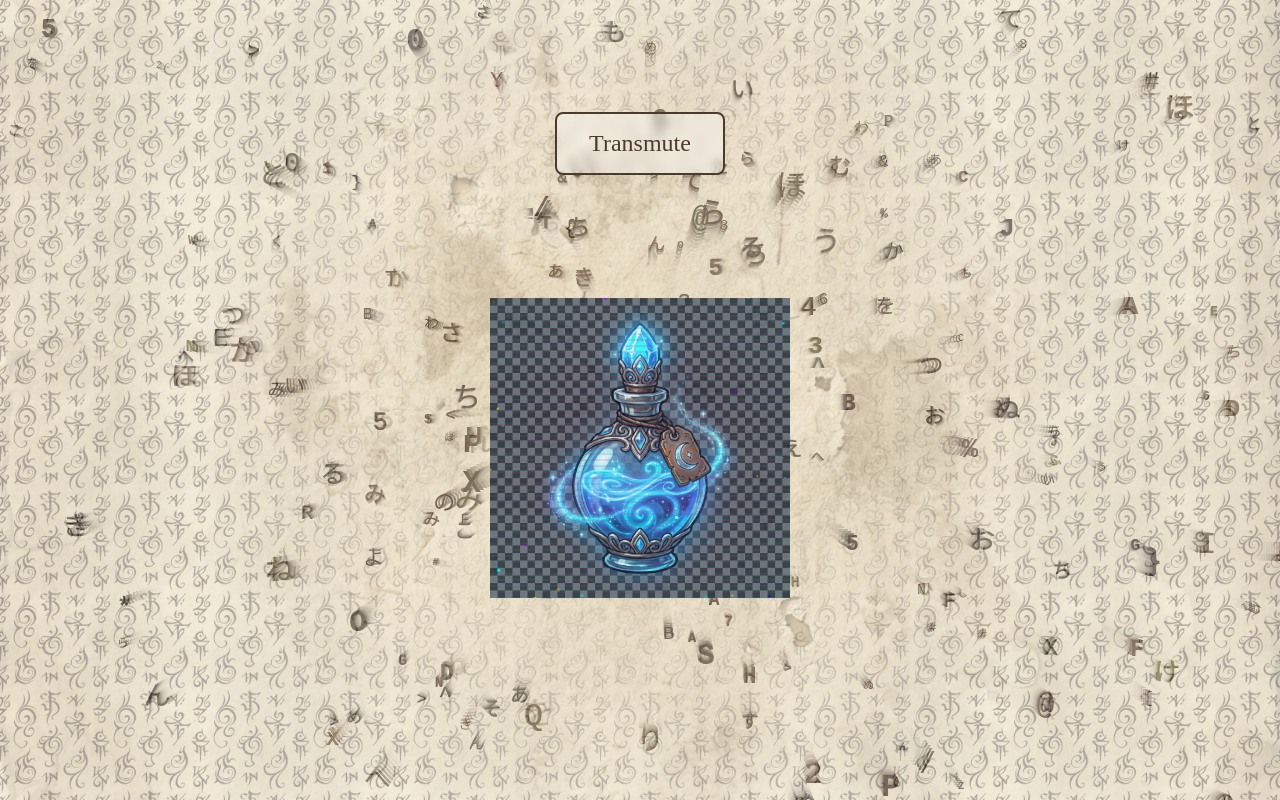
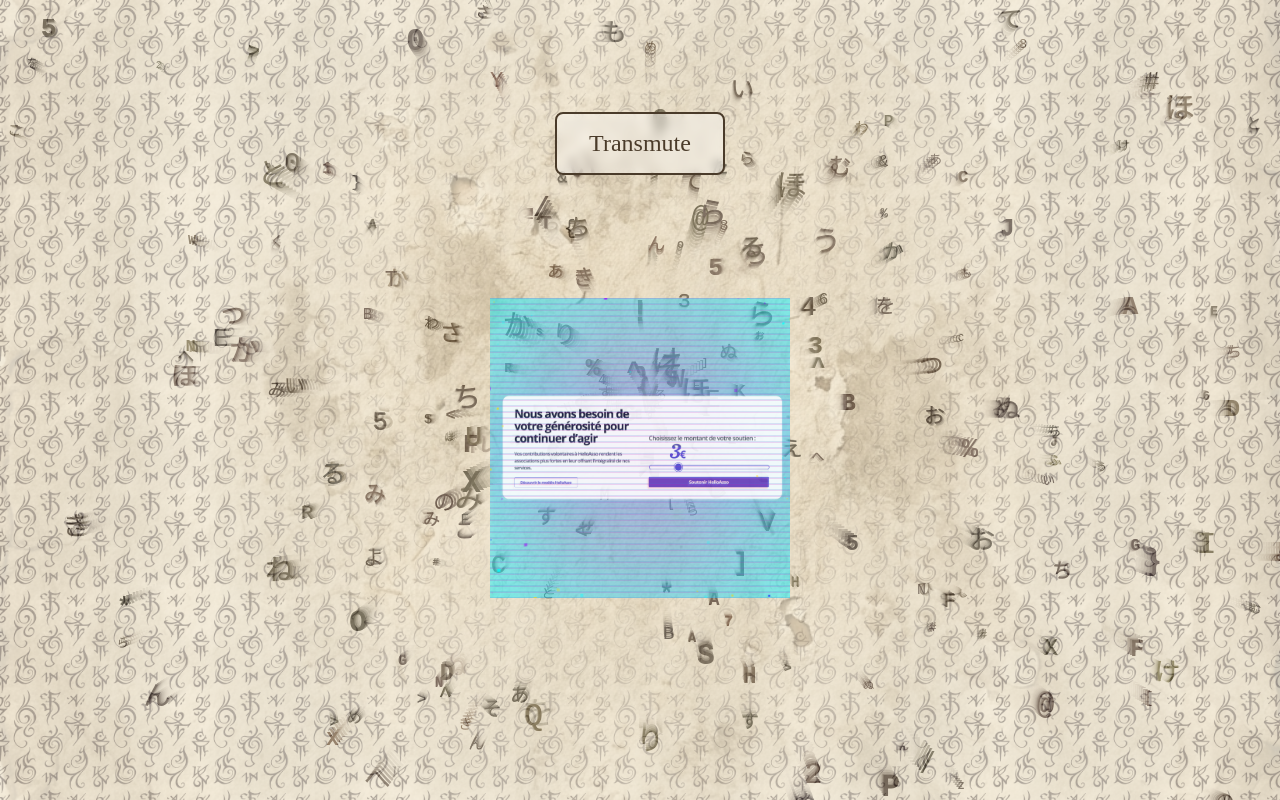
Before and after one commit to LeoGatille/kickoff-magic, a Vue app: page / in a window 1280 px wide. Built offline with nearby package versions, Linux system fonts and the light colour scheme.

Commit message:
update img

```diff
--- a/src/components/MagicalInterface.vue
+++ b/src/components/MagicalInterface.vue
@@ -4,7 +4,7 @@ import ParchmentLayout from './ParchmentLayout.vue';
 import GlitchImage from './GlitchImage.vue';
 import SimpleImage from './SimpleImage.vue';
 import VortexTransition from './VortexTransition.vue';
-import itemPotion from '../assets/item_potion.png';
+import imgHa from '../assets/HelloAsso.png';
 import itemBook from '../assets/item_book.png';
 
 const currentComponent = ref<'potion' | 'book'>('potion');
@@ -44,7 +44,7 @@ const onTransitionComplete = () => {
           <Transition name="fade" mode="out-in">
             <GlitchImage
               v-if="showComponent && currentComponent === 'potion'"
-              :src="itemPotion"
+              :src="imgHa"
               alt="Magic Potion"
               :is-active="isButtonHovered"
               key="potion"
```
Also changed, not shown: src/assets/HelloAsso.png (added).
